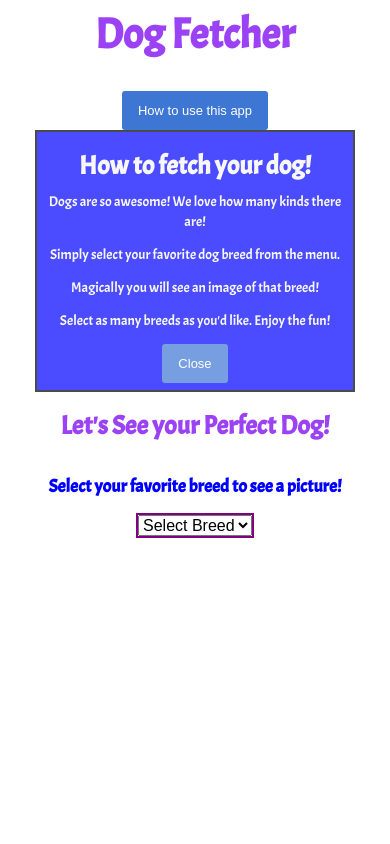
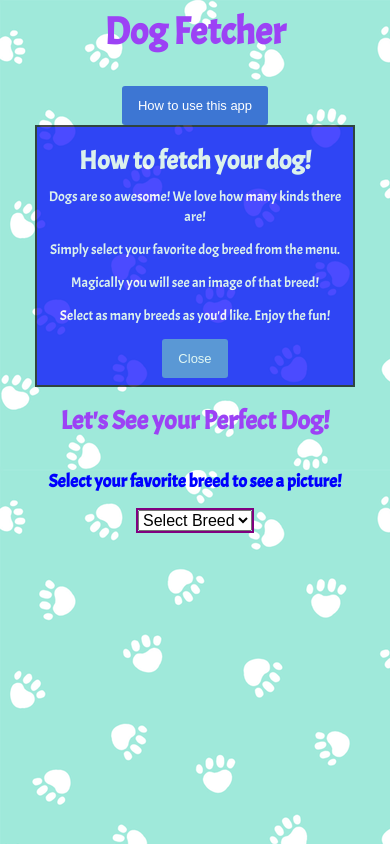
Before and after one commit to llseely626/llseely626.github.io, a plain HTML site: page Dog_fetcher/index.html in a window 390 px wide. Drawn offline with nearby package versions, Linux system fonts and the light colour scheme; no server answers.

Commit message:
added background img to media query

```diff
--- a/Dog_fetcher/styles.css
+++ b/Dog_fetcher/styles.css
@@ -1,5 +1,5 @@
 body {
-    background-image: url("Perfect_dog_pawprints.png");
+    background-image: url("Dog_fetcher_pawprints.png");
     /* background-color: bisque; */
     display: flex;
     flex-direction: column;
@@ -134,6 +134,11 @@ image {
 
 @media (min-width: 320px) and (max-width:750px) {
 
+    .header {
+        margin-bottom: 30px;
+        text-align: center;
+        font-size: 38px;
+    }
 
     h1 {
         text-align: center;
@@ -148,4 +153,8 @@ image {
     .image {
         margin: 20px;
     }
+
+    body {
+        background-image: url("Dog_fetcher_pawprints.png");
+    }
 }
```
